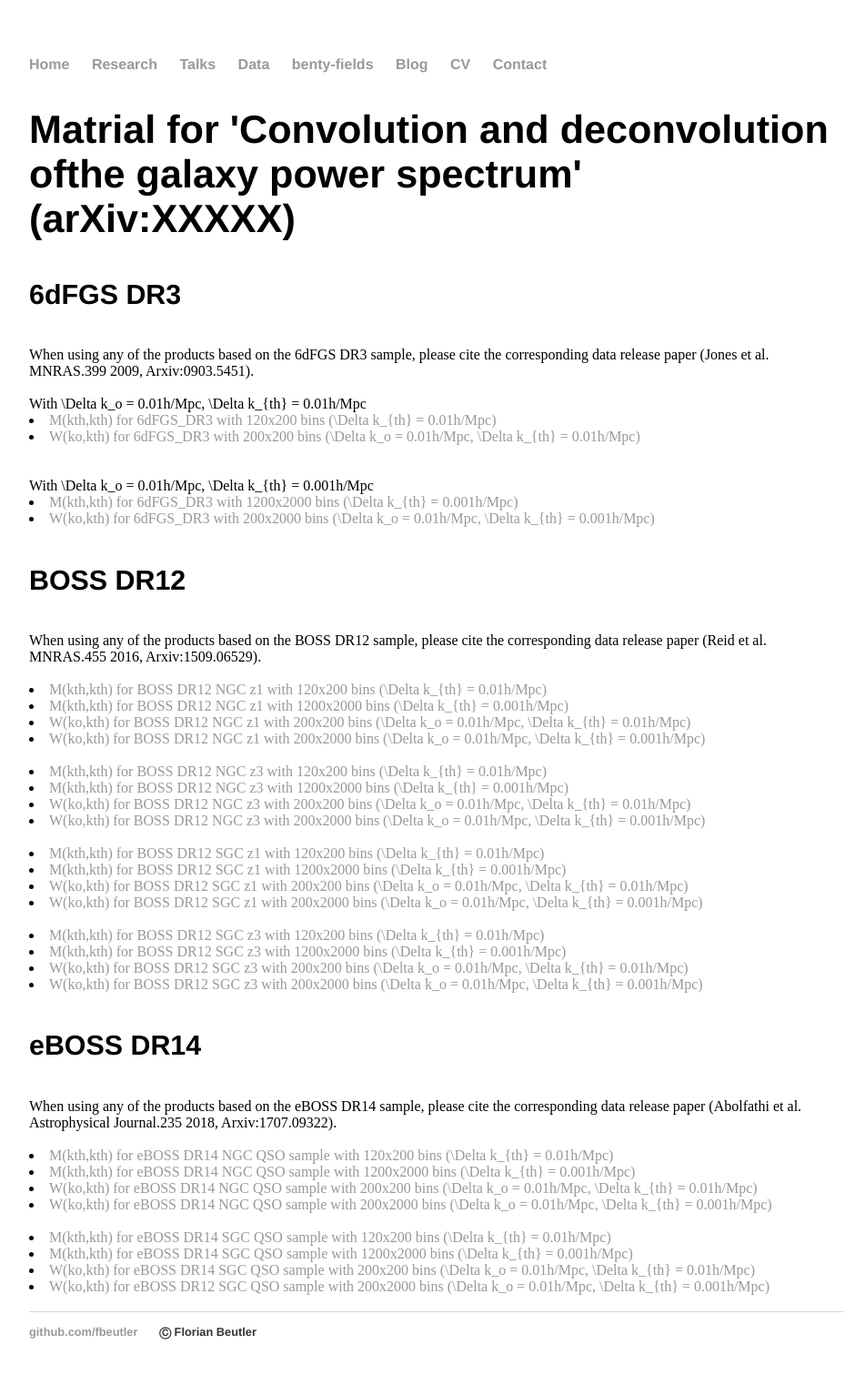
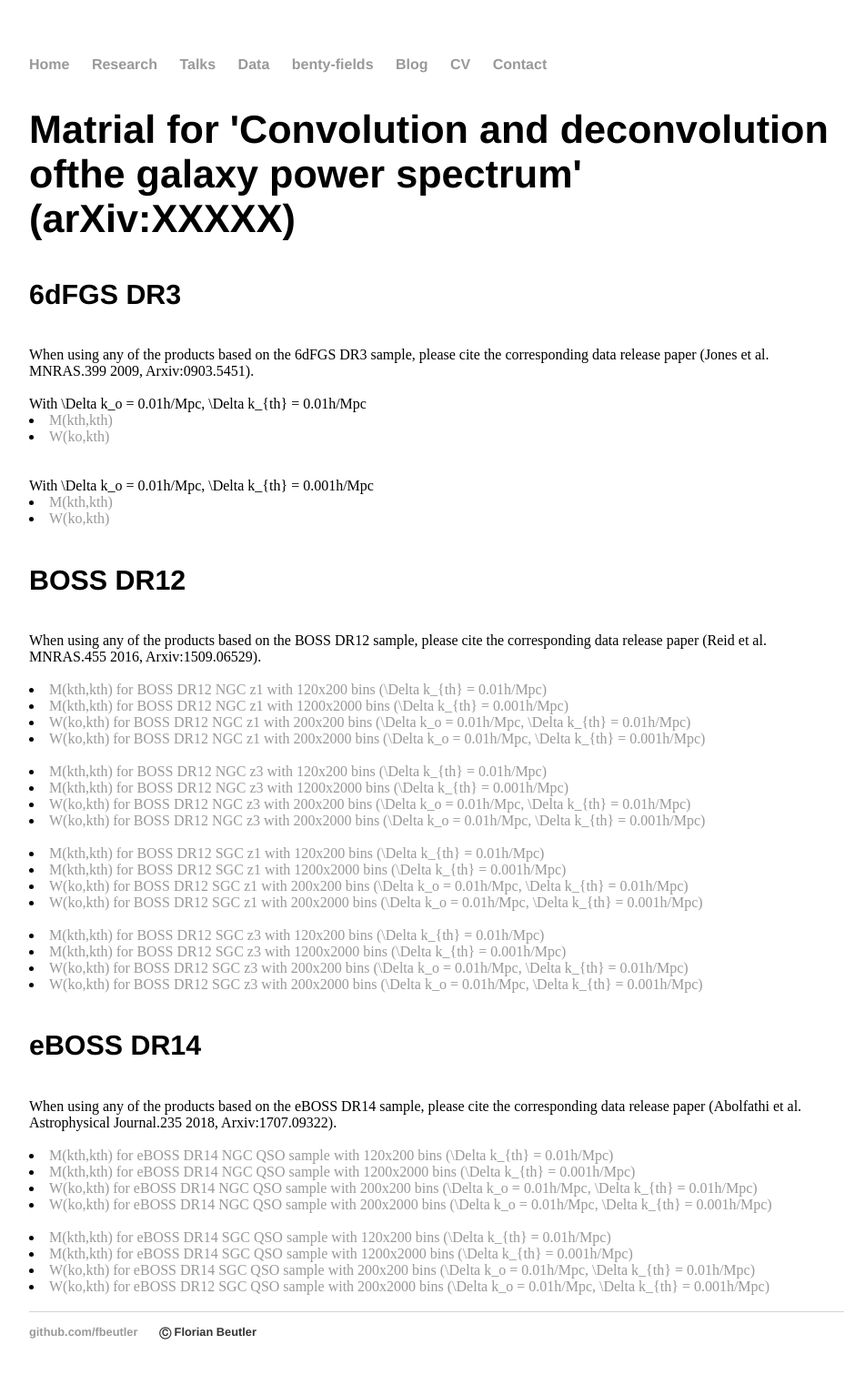
Before and after one commit to fbeutler/fbeutler.github.io, a Jekyll site: the page built from hub/deconv_paper.html, in a window 1280 px wide. Shown: the whole page at 91% size, without its empty margins (160-1100 px from the left). Built offline with Jekyll 4.4.1, drawn with Linux system fonts in a browser that asks for light colours.

Commit message:
Update deconv_paper.html

```diff
--- a/hub/deconv_paper.html
+++ b/hub/deconv_paper.html
@@ -12,18 +12,18 @@ title: Some material
 
     With \Delta k_o = 0.01h/Mpc, \Delta k_{th} = 0.01h/Mpc
     <li>
-        <a href="M2D_pk_6dFGS_DR3_1_1_1_1_1_10_1.dat">M(kth,kth) for 6dFGS_DR3 with 120x200 bins (\Delta k_{th} = 0.01h/Mpc)</a>
+        <a href="M2D_pk_6dFGS_DR3_1_1_1_1_1_10_1.dat">M(kth,kth)</a>
     </li>
     <li>
-        <a href="W2D_pk_6dFGS_DR3_1_1_1_1_1_10_1.dat">W(ko,kth) for 6dFGS_DR3 with 200x200 bins (\Delta k_o = 0.01h/Mpc, \Delta k_{th} = 0.01h/Mpc)</a>
+        <a href="W2D_pk_6dFGS_DR3_1_1_1_1_1_10_1.dat">W(ko,kth)</a>
     </li><br><br>
 
     With \Delta k_o = 0.01h/Mpc, \Delta k_{th} = 0.001h/Mpc
     <li>
-	<a href="M2D_pk_6dFGS_DR3_1_1_1_1_1_10_10.dat">M(kth,kth) for 6dFGS_DR3 with 1200x2000 bins (\Delta k_{th} = 0.001h/Mpc)</a>
+	<a href="M2D_pk_6dFGS_DR3_1_1_1_1_1_10_10.dat">M(kth,kth)</a>
     </li>
     <li>
-	<a href="W2D_pk_6dFGS_DR3_1_1_1_1_1_10_10.dat">W(ko,kth) for 6dFGS_DR3 with 200x2000 bins (\Delta k_o = 0.01h/Mpc, \Delta k_{th} = 0.001h/Mpc)</a>
+	<a href="W2D_pk_6dFGS_DR3_1_1_1_1_1_10_10.dat">W(ko,kth)</a>
     </li>
 
     <h4>BOSS DR12</h4>
```
